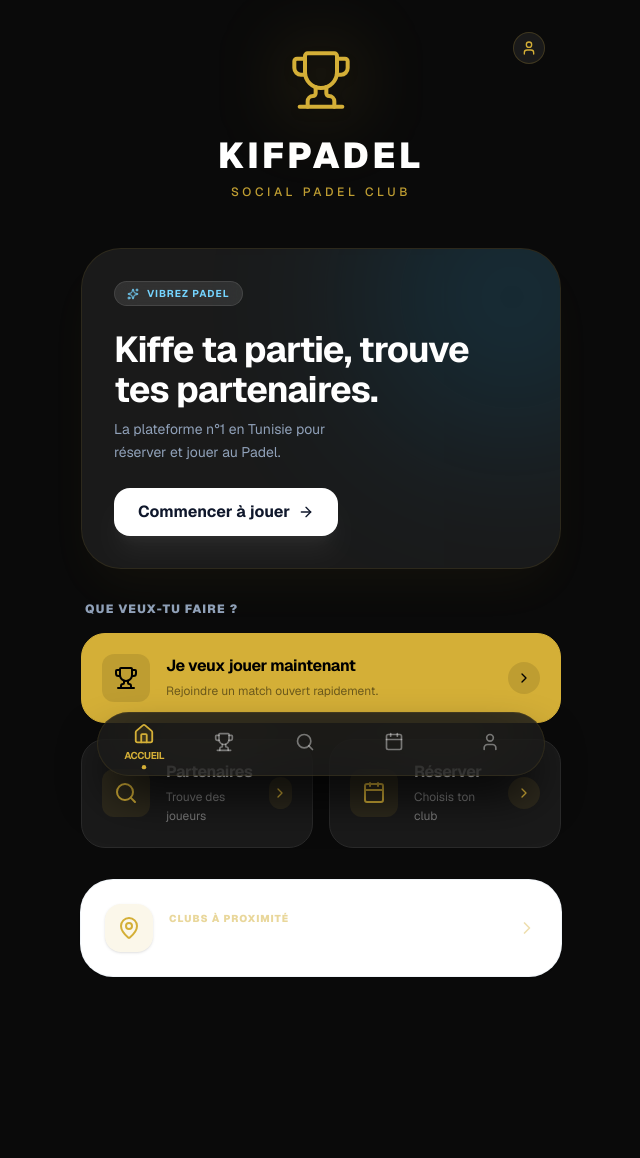
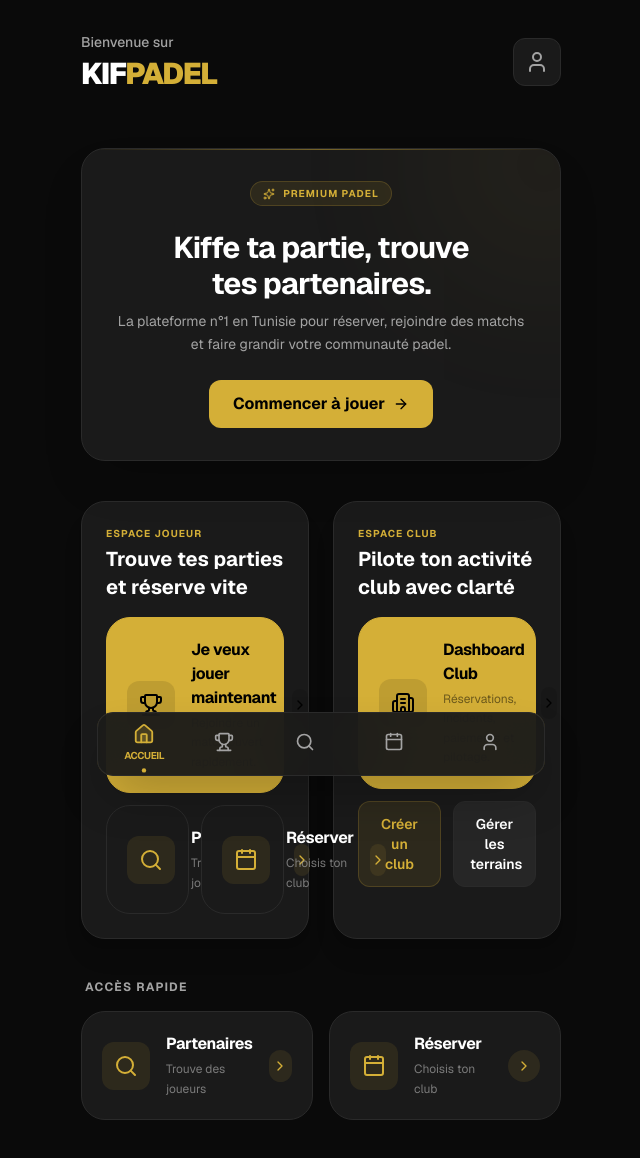
Before and after one commit to chamseddinekifeji13-coder/KIFPADEL, a Next.js app: page /fr in a window 1280 px wide. Shown: the top 1158 px of the page, without its empty margins (319-959 px from the left). Built offline with nearby package versions, Linux system fonts and the light colour scheme; no server answers.

Commit message:
fix: restore all Cursor changes (Espace Joueur/Club, auth pages, onboarding, nav, etc.)

```diff
--- a/src/app/[locale]/onboarding/page.tsx
+++ b/src/app/[locale]/onboarding/page.tsx
@@ -1,14 +1,8 @@
-import Link from "next/link";
-import { notFound } from "next/navigation";
-
-import { Card } from "@/components/ui/card";
-import { Button } from "@/components/ui/button";
-import { SectionTitle } from "@/components/ui/section-title";
+import { notFound, redirect } from "next/navigation";
 import { isLocale, type Locale } from "@/i18n/config";
 import { getDictionary } from "@/i18n/get-dictionary";
 import { getAuthenticatedUser } from "@/modules/auth/service";
-import { completeOnboardingAction } from "@/modules/onboarding/actions";
-import { TextInput } from "@/components/ui/text-input";
+import { OnboardingWizard } from "./onboarding-wizard";
 
 type OnboardingPageProps = Readonly<{
   params: Promise<{ locale: string }>;
@@ -20,75 +14,33 @@ export default async function OnboardingPage({ params }: OnboardingPageProps) {
   const dictionary = await getDictionary(locale as Locale);
   const user = await getAuthenticatedUser();
 
+  if (!user) {
+    redirect(`/${locale}/auth/sign-in?next=/${locale}/onboarding`);
+  }
+
   return (
-    <section className="space-y-3">
-      <Card>
-        <SectionTitle
-          title={dictionary.onboarding.title}
-          subtitle={dictionary.onboarding.subtitle}
+    <div className="min-h-screen bg-[var(--background)] py-8">
+      <div className="max-w-md mx-auto px-4">
+        {/* Header */}
+        <div className="text-center mb-8">
+          <div className="inline-flex items-center gap-2 px-3 py-1 rounded-full bg-[var(--gold)]/10 border border-[var(--gold)]/20 text-[10px] font-bold uppercase tracking-widest text-[var(--gold)] mb-4">
+            Bienvenue
+          </div>
+          <h1 className="text-2xl font-bold text-white">
+            {dictionary.onboarding.title}
+          </h1>
+          <p className="text-[var(--foreground-muted)] text-sm mt-2">
+            {dictionary.onboarding.subtitle}
+          </p>
+        </div>
+
+        <OnboardingWizard
+          locale={locale}
+          userId={user.id}
+          userEmail={user.email ?? ""}
+          dictionary={dictionary}
         />
-      </Card>
-
-      {!user ? (
-        <Card className="space-y-2 bg-amber-50 ring-amber-100">
-          <p className="text-sm text-amber-800">{dictionary.errors.authRequired}</p>
-          <Link href={`/${locale}/auth/sign-in`}>
-            <Button className="w-full">{dictionary.auth.signInCta}</Button>
-          </Link>
-        </Card>
-      ) : null}
-
-      <Card>
-        <form action={completeOnboardingAction} className="space-y-6">
-          <input type="hidden" name="locale" value={locale} />
-
-          <div className="space-y-4">
-            <div className="space-y-1.5">
-              <label htmlFor="displayName" className="text-xs font-bold uppercase tracking-wider text-slate-500">
-                {dictionary.onboarding.displayNameLabel}
-              </label>
-              <TextInput
-                id="displayName"
-                name="displayName"
-                placeholder="Ex: Ahmed Padel"
-                defaultValue={user?.email?.split('@')[0]}
-                required
-              />
-            </div>
-
-            <div className="space-y-1.5">
-              <label htmlFor="city" className="text-xs font-bold uppercase tracking-wider text-slate-500">
-                {dictionary.onboarding.cityLabel}
-              </label>
-              <TextInput
-                id="city"
-                name="city"
-                placeholder="Ex: Tunis"
-                defaultValue="Tunis"
-              />
-            </div>
-
-            <div className="space-y-1.5">
-              <label className="text-xs font-bold uppercase tracking-wider text-slate-500">
-                {dictionary.onboarding.levelLabel}
-              </label>
-              <div className="grid grid-cols-3 gap-2">
-                {['Bronze', 'Silver', 'Gold'].map((level) => (
-                  <label key={level} className="relative flex items-center justify-center p-3 rounded-xl border border-slate-100 bg-slate-50/50 cursor-pointer hover:bg-white hover:border-sky-200 transition-all group">
-                    <input type="radio" name="level" value={level} defaultChecked={level === 'Bronze'} className="sr-only peer" />
-                    <span className="text-xs font-bold text-slate-600 peer-checked:text-sky-600 transition-colors">{level}</span>
-                    <div className="absolute inset-0 rounded-xl border-2 border-transparent peer-checked:border-sky-500 transition-all" />
-                  </label>
-                ))}
-              </div>
-            </div>
-          </div>
-
-          <Button type="submit" className="w-full py-6 text-sm font-bold shadow-lg shadow-sky-900/10 transition-all hover:scale-[1.02] active:scale-[0.98]">
-            {dictionary.onboarding.completeProfileCta || "Finaliser mon profil"}
-          </Button>
-        </form>
-      </Card>
-    </section>
+      </div>
+    </div>
   );
 }
--- a/src/app/[locale]/page.tsx
+++ b/src/app/[locale]/page.tsx
@@ -1,7 +1,8 @@
+import type { Metadata } from "next";
+
 import Link from "next/link";
 import { notFound } from "next/navigation";
 
-import { Card } from "@/components/ui/card";
 import { IntentCard } from "@/components/ui/intent-card";
 import { isLocale, type Locale } from "@/i18n/config";
 import { getDictionary } from "@/i18n/get-dictionary";
@@ -12,15 +13,36 @@ import {
   Calendar,
   Sparkles,
   User,
-  MapPin,
+  Building2,
   ArrowRight,
-  ChevronRight
 } from "lucide-react";
 import { Avatar } from "@/components/ui/avatar";
 
 type LocaleHomeProps = {
   params: Promise<{ locale: string }>;
 };
+
+export async function generateMetadata({ params }: LocaleHomeProps): Promise<Metadata> {
+  const { locale } = await params;
+  const isEn = locale === "en";
+  const title = isEn
+    ? "KIFPADEL — Book and play padel in Tunisia"
+    : "KIFPADEL — Réservez et jouez au padel en Tunisie";
+  const description = isEn
+    ? "Book courts, find partners and join open padel matches in the best clubs across Tunisia."
+    : "Réservez des terrains, trouvez des partenaires et rejoignez des matchs ouverts dans les meilleurs clubs de padel de Tunisie.";
+  return {
+    title: { absolute: title },
+    description,
+    alternates: { canonical: `/${locale}` },
+    openGraph: {
+      title,
+      description,
+      url: `/${locale}`,
+      locale: isEn ? "en_US" : "fr_FR",
+    },
+  };
+}
 
 export default async function LocaleHomePage({ params }: LocaleHomeProps) {
   const { locale } = await params;
@@ -32,66 +54,82 @@ export default async function LocaleHomePage({ params }: LocaleHomeProps) {
   const dictionary = await getDictionary(locale as Locale);
   const supabase = await createSupabaseServerClient();
   const { data: { user } } = await supabase.auth.getUser();
+  const isEn = locale === "en";
 
   return (
-    <div className="space-y-8 pb-20">
-      {/* Premium Header / Hero */}
-      <header className="flex flex-col items-center justify-center pt-8 pb-4 text-center relative">
+    <div className="mx-auto w-full max-w-5xl space-y-10 pb-20">
+      {/* Header / Hero */}
+      <header className="flex items-center justify-between py-2 sm:py-4">
+        <div className="space-y-1 text-center sm:text-left">
+          <p className="text-sm font-medium text-[var(--foreground-muted)]">
+            {isEn ? "Welcome to" : "Bienvenue sur"}
+          </p>
+          <h1 className="text-3xl font-black tracking-tighter text-white uppercase">
+            KIF<span className="text-[var(--gold)]">PADEL</span>
+          </h1>
+        </div>
         {user ? (
-          <Link href={`/${locale}/profile`} className="absolute top-4 right-4">
-            <Avatar src={null} alt="Me" size="sm" className="ring-2 ring-gold/20 shadow-sm" />
+          <Link href={`/${locale}/profile`} aria-label="Mon profil">
+            <Avatar src={null} alt="" size="lg" className="ring-2 ring-[var(--gold)]/20" />
           </Link>
         ) : (
-          <Link href={`/${locale}/auth/sign-in`} className="absolute top-4 right-4">
-            <div className="h-8 w-8 rounded-full bg-surface border border-gold/20 flex items-center justify-center text-gold">
-              <User className="h-4 w-4" />
-            </div>
+          <Link
+            href={`/${locale}/auth/sign-in`}
+            aria-label="Se connecter"
+            className="h-12 w-12 rounded-xl bg-[var(--surface)] border border-[var(--border)] flex items-center justify-center text-[var(--foreground-muted)] hover:text-white transition-colors"
+          >
+            <User className="h-6 w-6" aria-hidden="true" />
           </Link>
         )}
-
-        <div className="mb-4 relative">
-          <div className="absolute inset-0 bg-gold/20 blur-2xl rounded-full" />
-          <Trophy className="h-16 w-16 text-gold relative z-10 drop-shadow-lg" strokeWidth={1.5} />
-        </div>
-
-        <h1 className="text-4xl font-black tracking-widest text-white uppercase mt-2">
-          KIFPADEL
-        </h1>
-        <p className="text-xs font-medium tracking-[0.3em] text-gold uppercase mt-2 opacity-90">
-          Social Padel Club
-        </p>
       </header>
 
-      {/* Main Section */}
-      <section className="relative overflow-hidden rounded-[2.5rem] bg-surface border border-gold/10 p-8 text-white shadow-2xl shadow-gold/5">
-        <div className="absolute top-0 right-0 w-64 h-64 bg-sky-500 rounded-full blur-[100px] opacity-20 -mr-20 -mt-20" />
+      {/* Main Section - Premium Dark */}
+      <section className="relative overflow-hidden rounded-3xl border border-[var(--border)] bg-[var(--surface)] p-6 text-white shadow-2xl shadow-black/20 sm:p-8">
+        {/* Gold accent */}
+        <div className="absolute top-0 left-0 right-0 h-px bg-gradient-to-r from-transparent via-[var(--gold)] to-transparent opacity-50" />
+        <div className="absolute top-0 right-0 w-48 h-48 bg-[var(--gold)] rounded-full blur-[100px] opacity-10 -mr-20 -mt-20" />
 
-        <div className="relative space-y-6">
-          <div className="inline-flex items-center gap-2 px-3 py-1 rounded-full bg-white/10 backdrop-blur-md border border-white/10 text-[10px] font-bold uppercase tracking-widest text-sky-300">
+        <div className="relative mx-auto flex max-w-2xl flex-col items-center space-y-6 text-center">
+          <div className="inline-flex items-center gap-2 rounded-full border border-[var(--gold)]/20 bg-[var(--gold)]/10 px-3 py-1 text-[10px] font-bold uppercase tracking-widest text-[var(--gold)]">
             <Sparkles className="h-3 w-3" />
-            Vibrez padel
+            {isEn ? "Premium Padel" : "Premium Padel"}
           </div>
 
           <div className="space-y-2">
-            <h2 className="text-4xl font-bold tracking-tight">Kiffe ta partie, trouve tes partenaires.</h2>
-            <p className="text-slate-400 text-sm max-w-[240px] leading-relaxed">
-              La plateforme n°1 en Tunisie pour réserver et jouer au Padel.
+            <h2 className="text-3xl font-bold tracking-tight text-balance">
+              {isEn
+                ? "Enjoy your match, find your partners."
+                : "Kiffe ta partie, trouve tes partenaires."}
+            </h2>
+            <p className="max-w-xl text-sm leading-relaxed text-[var(--foreground-muted)]">
+              {isEn
+                ? "The #1 platform in Tunisia to book courts, join matches and grow your padel community."
+                : "La plateforme n°1 en Tunisie pour réserver, rejoindre des matchs et faire grandir votre communauté padel."}
             </p>
           </div>
 
           <Link
             href={`/${locale}/play-now`}
-            className="inline-flex items-center gap-2 bg-white text-slate-900 hover:bg-slate-100 rounded-2xl h-12 px-6 font-bold shadow-xl shadow-white/5 group transition-colors"
+            className="group inline-flex h-12 items-center gap-2 rounded-xl bg-[var(--gold)] px-6 font-bold text-black transition-all hover:bg-[var(--gold-dark)] active:scale-95"
           >
-            Commencer à jouer
+            {isEn ? "Start playing" : "Commencer à jouer"}
             <ArrowRight className="h-4 w-4 transition-transform group-hover:translate-x-1" />
           </Link>
         </div>
       </section>
 
-      {/* Navigation Cards */}
-      <div className="grid gap-4">
-        <h3 className="text-xs font-black text-slate-400 uppercase tracking-widest px-1">Que veux-tu faire ?</h3>
+      {/* Player / Club Spaces */}
+      <section className="grid gap-4 lg:grid-cols-2 lg:gap-6">
+        <article className="space-y-4 rounded-3xl border border-[var(--border)] bg-[var(--surface)] p-5 shadow-xl shadow-black/10 sm:p-6">
+          <div className="space-y-1 text-center sm:text-left">
+            <p className="text-[10px] font-bold uppercase tracking-widest text-[var(--gold)]">
+              {isEn ? "Player Space" : "Espace Joueur"}
+            </p>
+            <h3 className="text-xl font-bold text-white">
+              {isEn ? "Find games and book fast" : "Trouve tes parties et réserve vite"}
+            </h3>
+          </div>
+          <div className="space-y-3">
             <IntentCard
               href={`/${locale}/play-now`}
               title={dictionary.common.playNow}
@@ -99,33 +137,82 @@ export default async function LocaleHomePage({ params }: LocaleHomeProps) {
               icon={Trophy}
               variant="secondary"
             />
-        <div className="grid grid-cols-2 gap-4">
+            <div className="grid grid-cols-1 gap-3 sm:grid-cols-2">
               <IntentCard
                 href={`/${locale}/find-players`}
-            title="Partenaires"
-            description="Trouve des joueurs"
+                title={isEn ? "Partners" : "Partenaires"}
+                description={isEn ? "Find players nearby" : "Trouve des joueurs"}
                 icon={Search}
               />
               <IntentCard
                 href={`/${locale}/book`}
-            title="Réserver"
-            description="Choisis ton club"
+                title={isEn ? "Book" : "Réserver"}
+                description={isEn ? "Pick your club" : "Choisis ton club"}
                 icon={Calendar}
               />
             </div>
           </div>
+        </article>
 
-      {/* Local Info Card */}
-      <Card className="p-6 bg-surface border-gold/10 rounded-[2rem] flex items-center gap-4 group hover:border-gold/30 transition-all">
-        <div className="h-12 w-12 rounded-2xl bg-gold/10 flex items-center justify-center text-gold shadow-sm transition-transform group-hover:rotate-12 group-hover:bg-gold group-hover:text-black">
-          <MapPin className="h-6 w-6" />
+        <article className="space-y-4 rounded-3xl border border-[var(--border)] bg-[var(--surface)] p-5 shadow-xl shadow-black/10 sm:p-6">
+          <div className="space-y-1 text-center sm:text-left">
+            <p className="text-[10px] font-bold uppercase tracking-widest text-[var(--gold)]">
+              {isEn ? "Club Space" : "Espace Club"}
+            </p>
+            <h3 className="text-xl font-bold text-white">
+              {isEn ? "Manage operations with clarity" : "Pilote ton activité club avec clarté"}
+            </h3>
           </div>
-        <div className="flex-1">
-          <p className="text-[10px] font-black uppercase tracking-widest text-gold/50">Clubs à proximité</p>
-          <p className="text-sm font-bold text-white leading-tight">Découvre les 12 clubs ouverts à Tunis.</p>
+          <div className="space-y-3">
+            <IntentCard
+              href={`/${locale}/club/dashboard`}
+              title={isEn ? "Club Dashboard" : "Dashboard Club"}
+              description={
+                isEn
+                  ? "Bookings, incidents, payments and operations."
+                  : "Réservations, incidents, paiements et pilotage."
+              }
+              icon={Building2}
+              variant="secondary"
+            />
+            <div className="grid grid-cols-1 gap-3 sm:grid-cols-2">
+              <Link
+                href={`/${locale}/clubs/new`}
+                className="rounded-xl border border-[var(--gold)]/20 bg-[var(--gold)]/10 px-4 py-3 text-sm font-semibold text-[var(--gold)] transition-colors hover:bg-[var(--gold)]/20 text-center"
+              >
+                {isEn ? "Create a club" : "Créer un club"}
+              </Link>
+              <Link
+                href={`/${locale}/club/courts`}
+                className="rounded-xl border border-[var(--border)] bg-[var(--surface-elevated)] px-4 py-3 text-sm font-semibold text-white transition-colors hover:border-[var(--gold)]/30 text-center"
+              >
+                {isEn ? "Manage courts" : "Gérer les terrains"}
+              </Link>
             </div>
-        <ChevronRight className="h-5 w-5 text-gold/40 group-hover:text-gold transition-colors" />
-      </Card>
+          </div>
+        </article>
+      </section>
+
+      {/* Quick shortcuts */}
+      <div className="grid gap-4">
+        <h3 className="px-1 text-center text-xs font-bold uppercase tracking-widest text-[var(--foreground-muted)] sm:text-left">
+          {isEn ? "Quick access" : "Accès rapide"}
+        </h3>
+        <div className="grid grid-cols-1 gap-4 sm:grid-cols-2">
+          <IntentCard
+            href={`/${locale}/find-players`}
+            title={isEn ? "Partners" : "Partenaires"}
+            description={isEn ? "Find players" : "Trouve des joueurs"}
+            icon={Search}
+          />
+          <IntentCard
+            href={`/${locale}/book`}
+            title={isEn ? "Book" : "Réserver"}
+            description={isEn ? "Choose your club" : "Choisis ton club"}
+            icon={Calendar}
+          />
+        </div>
+      </div>
     </div>
   );
 }
--- a/src/components/features/main-nav.tsx
+++ b/src/components/features/main-nav.tsx
@@ -34,27 +34,44 @@ export function MainNav({ locale, labels }: MainNavProps) {
   ];
 
   return (
-    <nav className="fixed bottom-6 left-1/2 -translate-x-1/2 z-50 w-[90%] max-w-md">
-      <div className="bg-surface/80 backdrop-blur-2xl border border-gold/10 rounded-[2rem] p-2 shadow-2xl shadow-black flex justify-between items-center px-4 h-16">
+    <nav
+      aria-label="Navigation principale"
+      className="fixed bottom-6 left-1/2 -translate-x-1/2 z-50 w-[90%] max-w-md"
+    >
+      <div className="bg-[var(--surface)]/95 backdrop-blur-2xl border border-[var(--border)] rounded-2xl p-2 shadow-2xl shadow-black/30 flex justify-between items-center px-4 h-16">
         {items.map((item) => {
-          const active = pathname === item.href;
+          const active = pathname === item.href || pathname.startsWith(item.href + "/");
           const Icon = item.icon;
 
           return (
             <Link
               key={item.href}
               href={item.href}
+              aria-label={item.label}
+              aria-current={active ? "page" : undefined}
               className={cn(
-                "relative flex flex-col items-center justify-center gap-1 transition-all duration-300 px-3",
-                active ? "text-gold scale-110" : "text-white/40 hover:text-white/70"
+                "relative flex flex-col items-center justify-center gap-1 transition-all duration-300 min-h-11 min-w-11 px-3",
+                active ? "text-[var(--gold)] scale-110" : "text-[var(--foreground-muted)] hover:text-white"
               )}
             >
-              <Icon className={cn("h-5 w-5 transition-all", active ? "fill-gold/10" : "")} />
-              <span className={cn("text-[9px] font-bold uppercase tracking-tighter transition-all", active ? "opacity-100" : "opacity-0 h-0")}>
+              <Icon
+                aria-hidden="true"
+                className={cn("h-5 w-5 transition-all", active ? "fill-[var(--gold)]/20" : "")}
+              />
+              <span
+                aria-hidden={!active}
+                className={cn(
+                  "text-[9px] font-bold uppercase tracking-tighter transition-all",
+                  active ? "opacity-100" : "opacity-0 h-0",
+                )}
+              >
                 {item.label}
               </span>
               {active && (
-                <div className="absolute -bottom-1 h-1 w-1 bg-gold rounded-full" />
+                <div
+                  aria-hidden="true"
+                  className="absolute -bottom-1 h-1 w-1 bg-[var(--gold)] rounded-full"
+                />
               )}
             </Link>
           );
--- a/src/components/features/players/league-progress.tsx
+++ b/src/components/features/players/league-progress.tsx
@@ -36,8 +36,8 @@ export function LeagueProgress({ score, currentLeague }: LeagueProgressProps) {
         <div
           className={cn(
             "h-full rounded-full transition-all duration-1000 ease-out shadow-sm",
-            (currentLeague || "Bronze").toLowerCase() === "gold" ? "bg-amber-400" :
-            (currentLeague || "Bronze").toLowerCase() === "silver" ? "bg-slate-400" : "bg-orange-400",
+            currentLeague.toLowerCase() === "gold" ? "bg-amber-400" :
+            currentLeague.toLowerCase() === "silver" ? "bg-slate-400" : "bg-orange-400",
             // Mapping progress to nearest 5% fixed classes to avoid inline styles
             progress >= 100 ? "w-full" :
             progress >= 95 ? "w-[95%]" :
--- a/src/components/layout/app-shell.tsx
+++ b/src/components/layout/app-shell.tsx
@@ -26,7 +26,7 @@ export function AppShell({
   children,
 }: AppShellProps) {
   return (
-    <div className="mx-auto flex w-full max-w-lg min-h-screen flex-col bg-background selection:bg-gold/20 italic-selection text-foreground">
+    <div className="mx-auto flex w-full max-w-lg min-h-screen flex-col bg-background">
       {/*
           Main Content Area
           We use a larger bottom padding to accommodate the floating nav
--- a/src/i18n/locales/fr/onboarding.json
+++ b/src/i18n/locales/fr/onboarding.json
@@ -4,9 +4,5 @@
   "stepIntent": "Choisis ton intention principale",
   "stepLevel": "Indique ton niveau initial",
   "stepClub": "Ajoute ton club principal (optionnel)",
-  "displayNameLabel": "Nom d'affichage",
-  "cityLabel": "Ville",
-  "levelLabel": "Niveau estimé",
-  "completeProfileCta": "Finaliser mon profil",
   "continueCta": "Continuer"
 }
```
Also changed, not shown: src/app/[locale]/auth/sign-in/page.tsx (+12 -15 lines), src/app/[locale]/auth/sign-up/page.tsx (+12 -15 lines), src/components/ui/text-input.tsx (+10 -6 lines), src/i18n/locales/fr/auth.json (+4 -7 lines), src/modules/pwa/register-sw.tsx (+6 -6 lines). Lines whose indentation alone changed are shown as unchanged.
